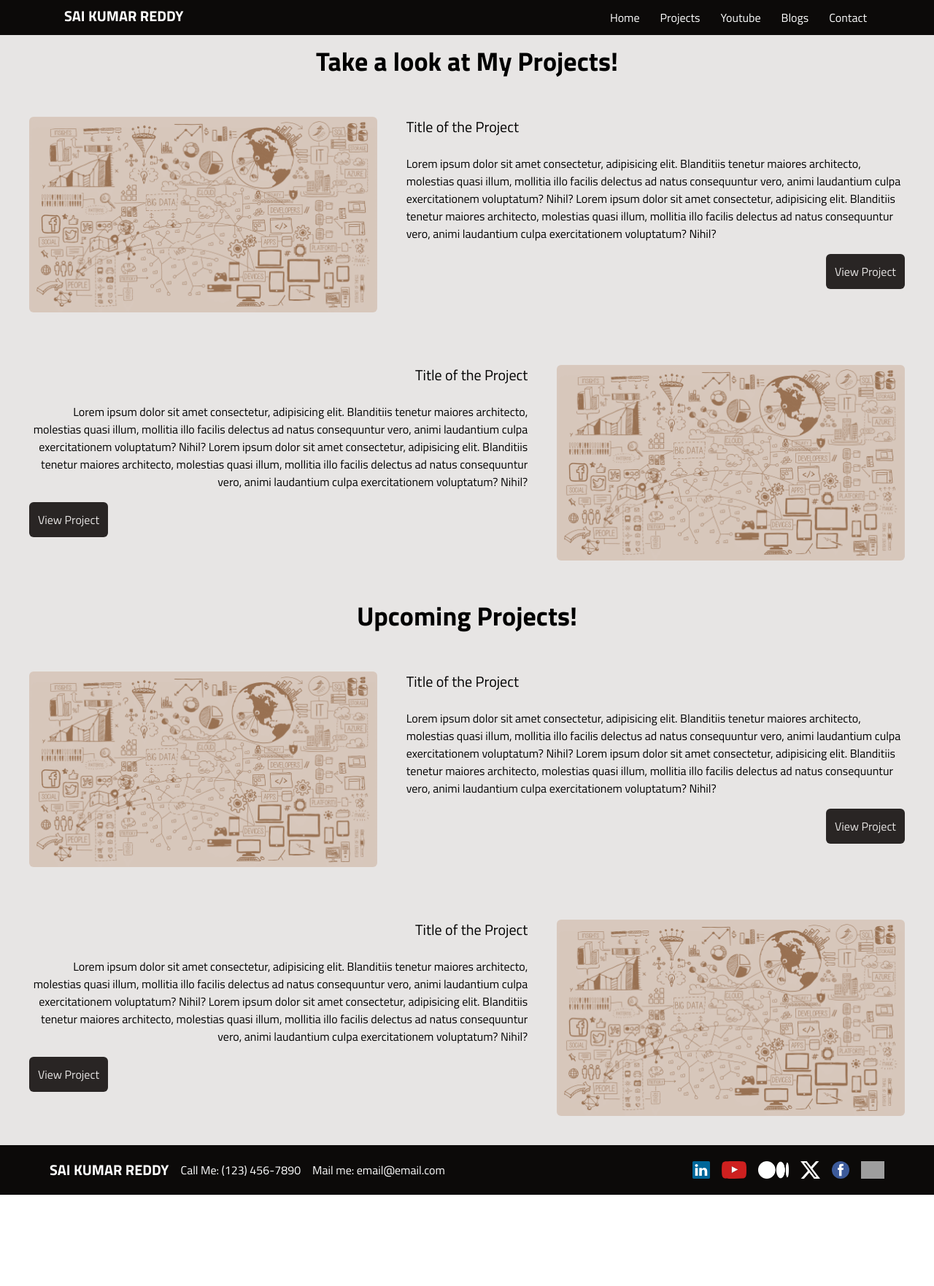
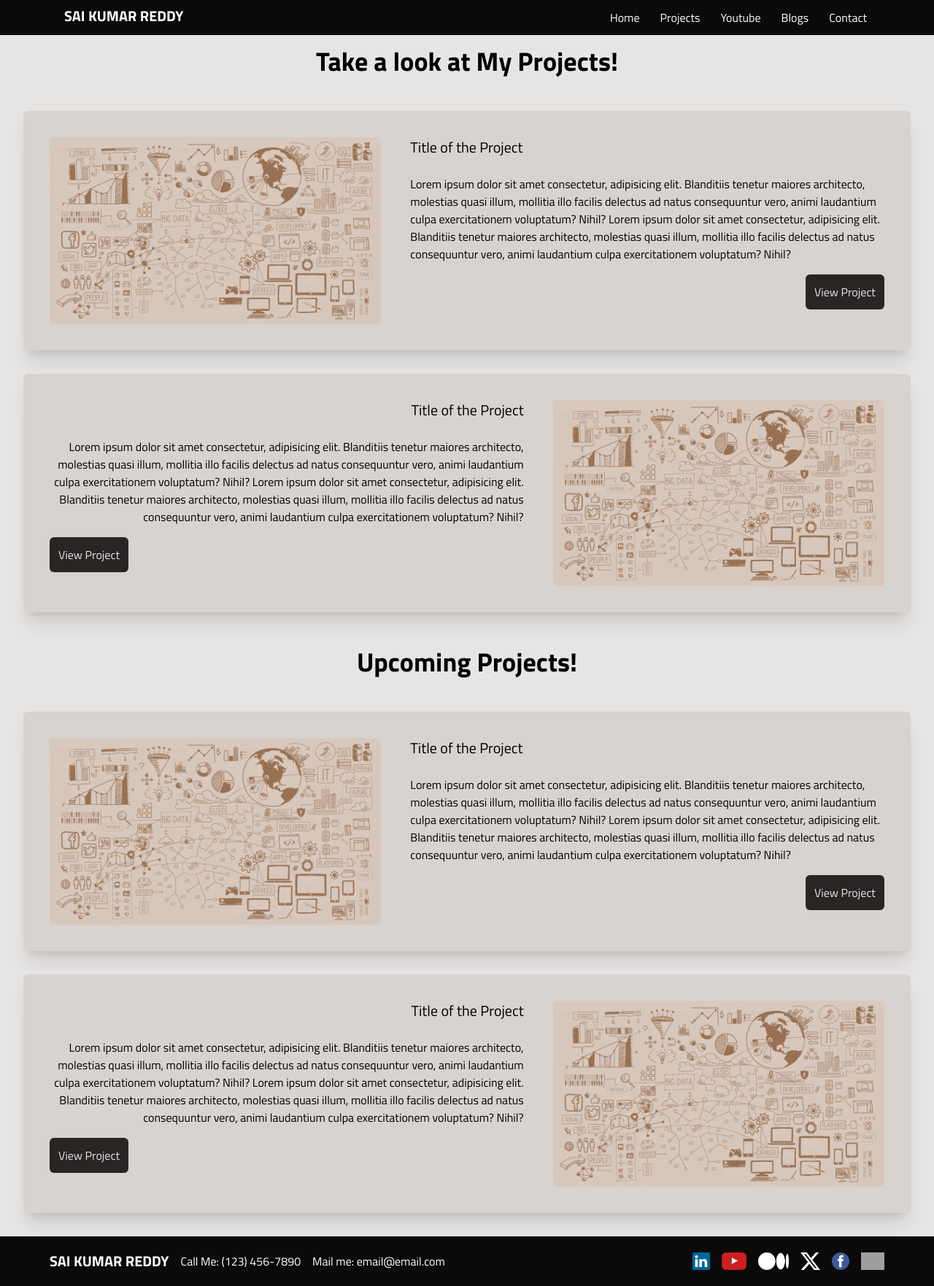
Before and after one commit to saikumar0605/Ai, a React (Vite) app in the folder React-Website/: page /Projects in a window 1280 px wide. Shown: the whole page at 73% size. Before the commit the page ends 1637 px from the top, so only its background shows below. Built offline with nearby package versions, Linux system fonts and the light colour scheme; grey boxes are pictures that could not be loaded.

Commit message:
Update Projects.jsx

```diff
--- a/React-Website/src/pages/components/Projects.jsx
+++ b/React-Website/src/pages/components/Projects.jsx
@@ -5,9 +5,9 @@ function Projects() {
   return (
     <div className='flex-1'>
       <h1 className='text-center text-4xl font-bold py-4'>Take a look at My Projects!</h1>
-      <div className='text-black flex flex-wrap justify-center p-1'>
+      <div className='text-black flex flex-wrap justify-center p-4'>
 
-        <div className='flex flex-col md:flex-row p-9'>
+        <div className='flex flex-col md:flex-row p-9 shadow-xl bg-stone-300 hover:bg-stone-200 hover:border-4 border-stone-200 rounded-md m-4'>
           <div className='md:w-2/4'>
             <img src={image} className='w-auto rounded-md' />
           </div>
@@ -27,7 +27,7 @@ function Projects() {
           </div>
         </div>
 
-         <div className='flex flex-col md:flex-row-reverse p-9 text-right'>
+        <div className='flex flex-col md:flex-row-reverse p-9 md:text-right  shadow-xl bg-stone-300 hover:bg-stone-200 hover:border-4 border-stone-200 rounded-md m-4'>
           <div className='md:w-2/4'>
             <img src={image} className='w-auto rounded-md' />
           </div>
@@ -50,12 +50,12 @@ function Projects() {
       </div>
 
       <h1 className='text-center text-4xl font-bold py-4'>Upcoming Projects!</h1>
-      <div className='text-black flex flex-wrap justify-center p-1'>
+      <div className='text-black flex flex-wrap justify-center p-4'>
 
 
 
 
-          <div className='flex flex-col md:flex-row p-9'>
+        <div className='flex flex-col md:flex-row p-9  shadow-xl bg-stone-300 hover:bg-stone-200 hover:border-4 border-stone-200 rounded-md m-4'>
           <div className='md:w-2/4'>
             <img src={image} className='w-auto rounded-md' />
           </div>
@@ -75,7 +75,7 @@ function Projects() {
           </div>
         </div>
 
-         <div className='flex flex-col md:flex-row-reverse p-9 text-right'>
+        <div className='flex flex-col md:flex-row-reverse p-9 md:text-right shadow-xl bg-stone-300 hover:bg-stone-200 hover:border-4 border-stone-200 rounded-md m-4'>
           <div className='md:w-2/4'>
             <img src={image} className='w-auto rounded-md' />
           </div>
```
